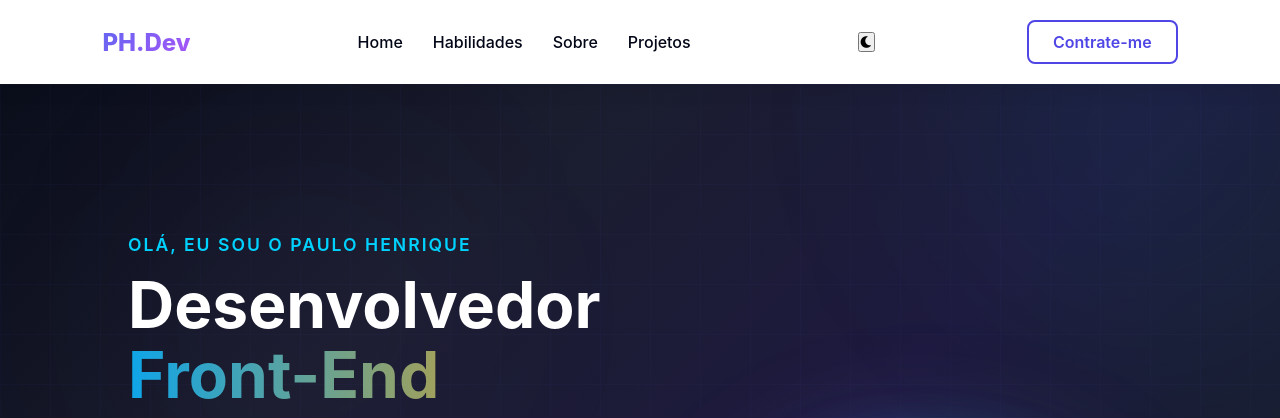
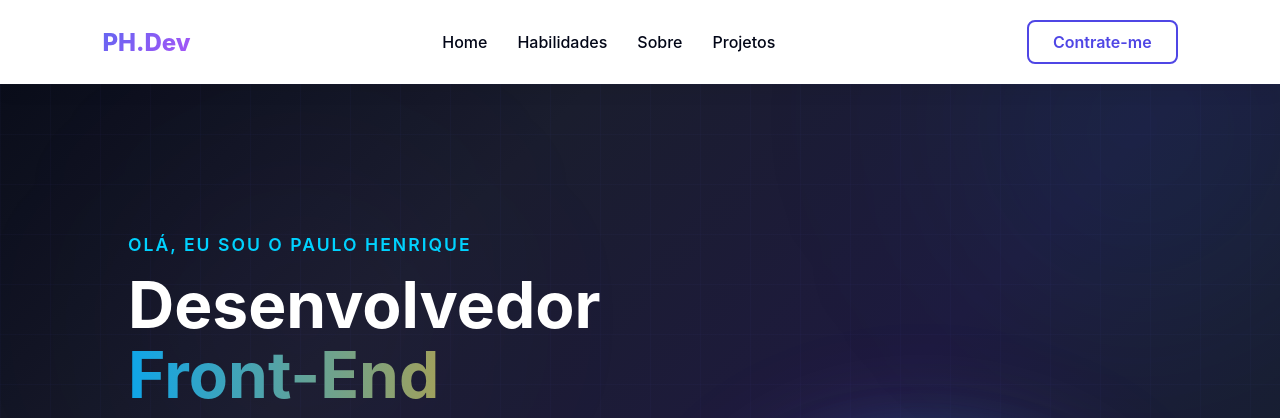
Before and after one commit to PauloHenrique993940/Paulo-Portfolio, a website: page index.html in a window 1280 px wide. Shown: the top 418 px of the page. Drawn offline with nearby package versions, Linux system fonts and the light colour scheme; files whose address does not match are found by name.

Commit message:
removendo theme dark

```diff
--- a/index.html
+++ b/index.html
@@ -38,9 +38,6 @@
             <li><a href="#about">Sobre</a></li>
             <li><a href="#portfolio">Projetos</a></li>
         </ul>
-        <button id="theme-toggle" class="btn-theme-toggle">
-            <i class="fas fa-moon"></i>
-        </button>
         <a href="mailto:paulohenriqueferreirafranca2@gmail.com" class="btn-contact-nav">Contrate-me</a>
     </nav>
 
```
